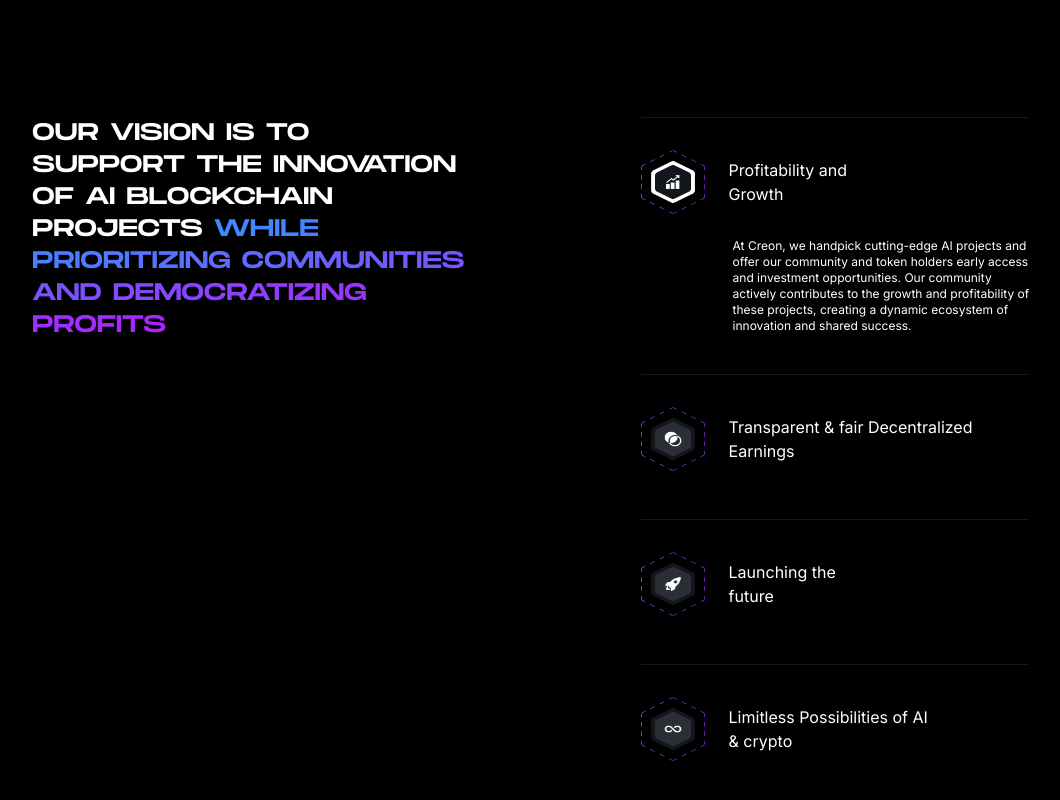
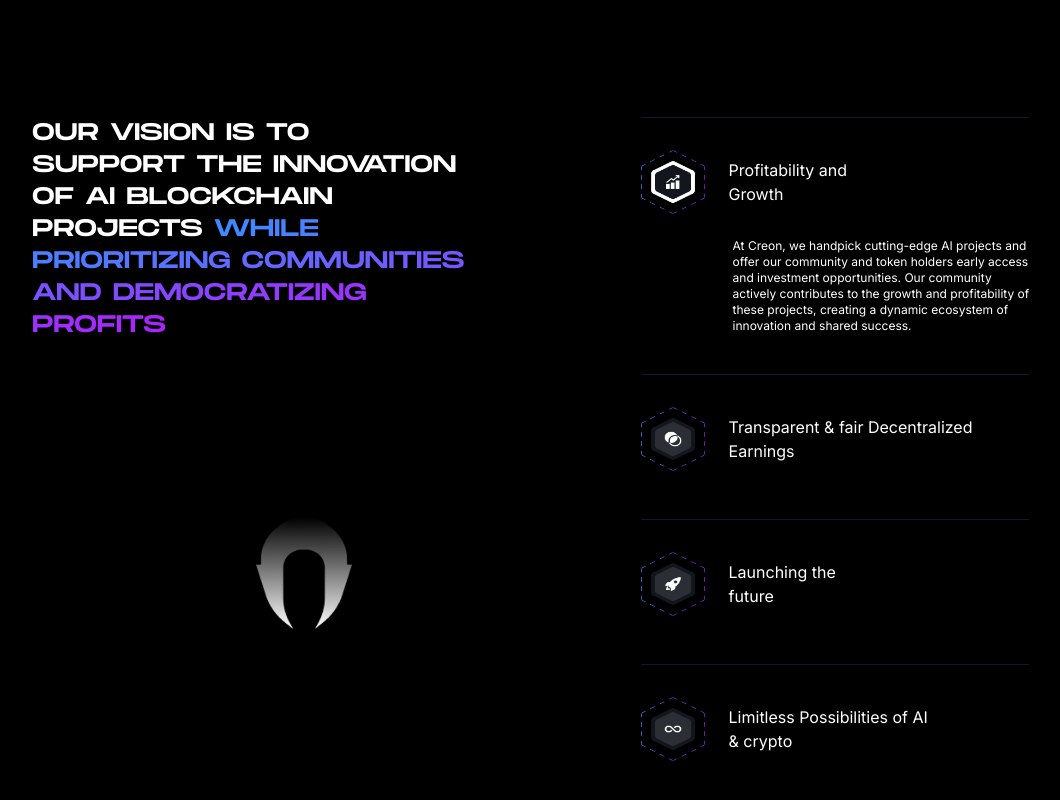
Before and after one commit to davidwale/niftables, a Next.js app: page / in a window 1280 px wide. Shown: the part 2113-2913 px from the top of the page, without its empty margins (128-1188 px from the left). Built offline with nearby package versions, Linux system fonts and the light colour scheme.

Commit message:
added vector image

```diff
--- a/app/pages/vision-container.tsx
+++ b/app/pages/vision-container.tsx
@@ -13,7 +13,10 @@
                         AND DEMOCRATIZING <br />
                         PROFITS
                 </span>
-            </h1>
+                </h1>
+                <span>
+                    <img className='h-28 w-24 top-40 left-56 relative' src='./images/Vector.png' alt='' />
+                </span>
             </div>
             <section className='text-white mt-48 ml-44'>
                 <div className='flex flex-row py-10 border-t border-gray-900'>
```
Also changed, not shown: public/images/Vector.png (added).
